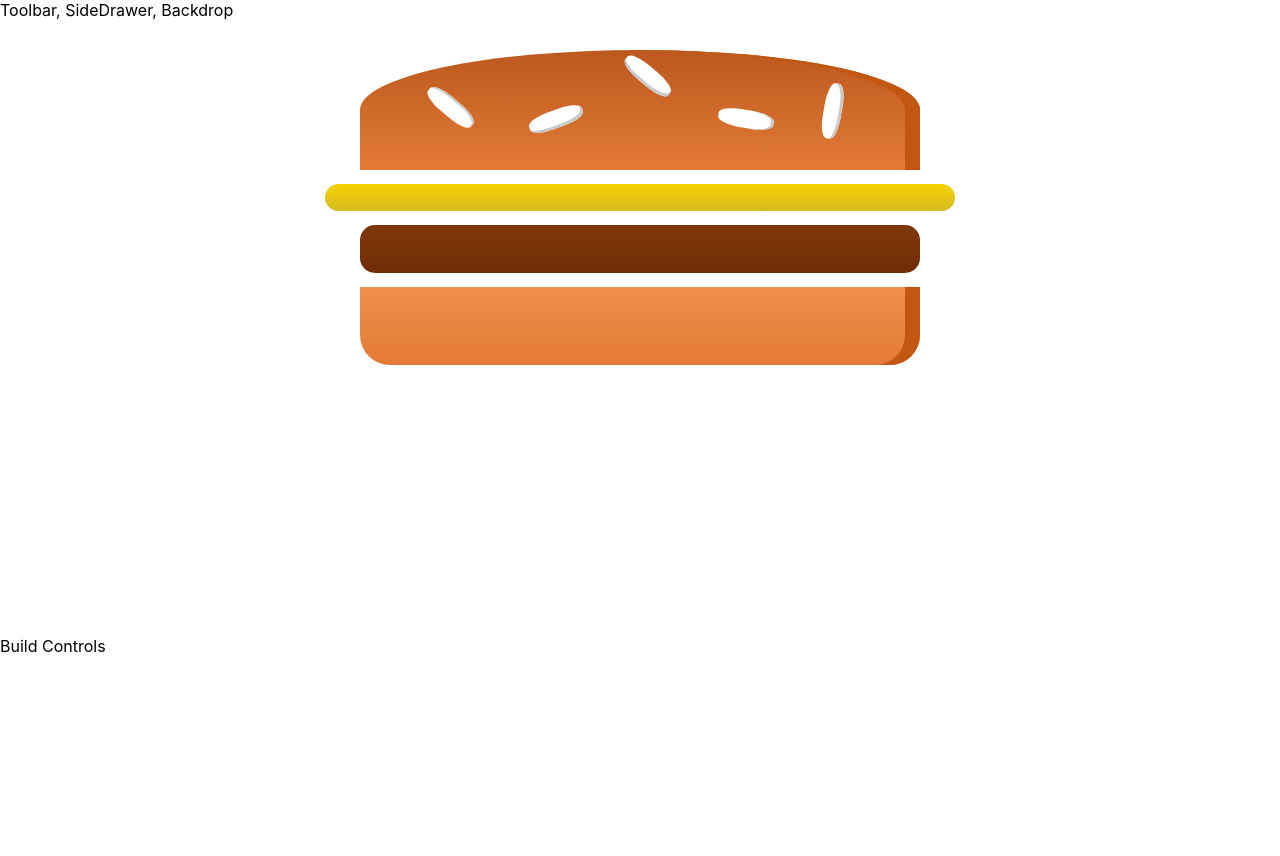
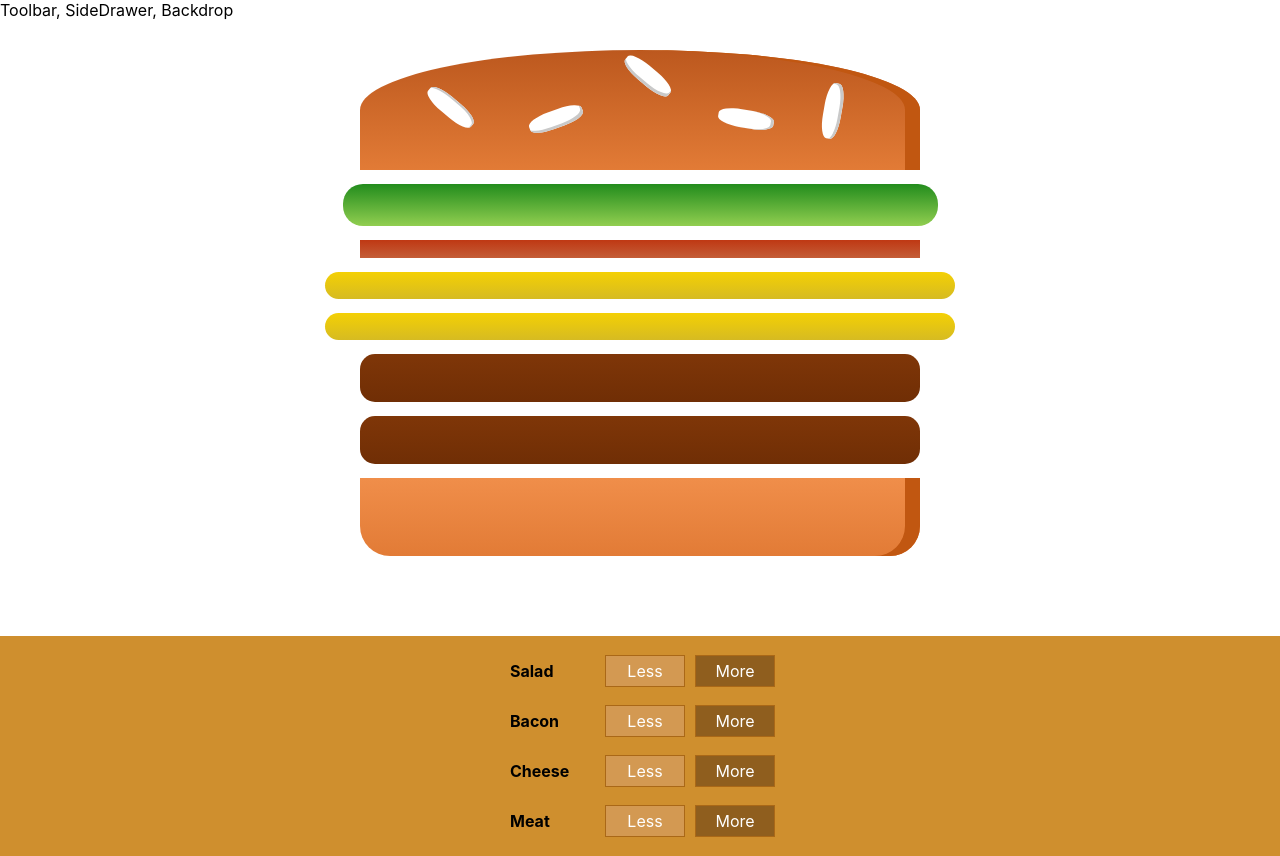
Before and after one commit to SandraCoburn/react-build-a-burger, a React (Create React App) app in the folder build-a-burger/: page / in a window 1280 px wide. Before the commit the page ends 800 px from the top, so only its background shows below. Built offline with nearby package versions, Linux system fonts and the light colour scheme.

Commit message:
Output ingredients dynamically, calculate ingredient sum dynamically, added buil control component

```diff
--- /dev/null
+++ b/build-a-burger/src/components/Burger/BuildControls/BuildControl/BuildControl.js
@@ -0,0 +1,11 @@
+import React from "react";
+import classes from "./BuildControl.module.css";
+
+const BuildControl = (props) => (
+  <div className={classes.BuildControl}>
+    <div className={classes.Label}> {props.label} </div>
+    <button className={classes.Less}>Less</button>
+    <button className={classes.More}>More</button>
+  </div>
+);
+export default BuildControl;
--- /dev/null
+++ b/build-a-burger/src/components/Burger/BuildControls/BuildControl/BuildControl.module.css
@@ -0,0 +1,57 @@
+.BuildControl {
+  display: flex;
+  justify-content: space-between;
+  align-items: center;
+  margin: 5px 0;
+}
+.BuildControl button {
+  display: block;
+  font: inherit;
+  padding: 5px;
+  margin: 0 5px;
+  width: 80px;
+  border: 1px solid #aa6817;
+  cursor: pointer;
+  outline: none;
+}
+
+.BuildControl button:disabled {
+  background-color: #ac9980;
+  border: 1px solid #7e7365;
+  color: #ccc;
+  cursor: default;
+}
+
+.BuildControl button:hover:disabled {
+  background-color: #ac9980;
+  color: #ccc;
+  cursor: not-allowed;
+}
+
+.Label {
+  padding: 10px;
+  font-weight: bold;
+  width: 80px;
+}
+
+.BuildControl .Less {
+  background-color: #d39952;
+  color: white;
+}
+
+.BuildControl .More {
+  background-color: #8f5e1e;
+  color: white;
+}
+
+.BuildControl .Less:hover,
+.BuildControl .Less:active {
+  background-color: #daa972;
+  color: white;
+}
+
+.BuildControl .More:hover,
+.BuildControl .More:active {
+  background-color: #99703f;
+  color: white;
+}
--- /dev/null
+++ b/build-a-burger/src/components/Burger/BuildControls/BuildControls.js
@@ -0,0 +1,19 @@
+import React from "react";
+import classes from "./BuildControls.module.css";
+import BuildControl from "./BuildControl/BuildControl";
+
+const controls = [
+  { label: "Salad", type: "salad" },
+  { label: "Bacon", type: "bacon" },
+  { label: "Cheese", type: "cheese" },
+  { label: "Meat", type: "meat" },
+];
+
+const BuildControls = (props) => (
+  <div className={classes.BuildControls}>
+    {controls.map((ctrl) => (
+      <BuildControl key={ctrl.label} label={ctrl.label} />
+    ))}
+  </div>
+);
+export default BuildControls;
--- /dev/null
+++ b/build-a-burger/src/components/Burger/BuildControls/BuildControls.module.css
@@ -0,0 +1,10 @@
+.BuildControls {
+  width: 100%;
+  background-color: #cf8f2e;
+  display: flex;
+  flex-flow: column;
+  align-items: center;
+  box-shadow: 0 2px 1ps #ccc;
+  margin: auto;
+  padding: 10px 0;
+}
--- a/build-a-burger/src/components/Burger/Burger.js
+++ b/build-a-burger/src/components/Burger/Burger.js
@@ -2,11 +2,26 @@
 import classes from "./Burger.module.css";
 import BurgerIngredients from "./BurgerIngredients/BurgerIngredients";
 const Burger = (props) => {
+  // we transfor the state object into an array
+  let transformedIngredients = Object.keys(props.ingredients)
+    .map((igKey) => {
+      //to build an array with an array inside that hold the ingredients
+      return [...Array(props.ingredients[igKey])].map((_, i) => {
+        return <BurgerIngredients key={igKey + 1} type={igKey} />;
+      });
+    })
+    .reduce((arr, el) => {
+      //previous value and current value
+      return arr.concat(el);
+    }, []); //initial value is an empty array
+  if (transformedIngredients.length === 0) {
+    transformedIngredients = <p>Please start adding ingredients!</p>;
+  }
+  console.log(transformedIngredients);
   return (
     <div className={classes.Burger}>
       <BurgerIngredients type="bread-top" />
-      <BurgerIngredients type="cheese" />
-      <BurgerIngredients type="meat" />
+      {transformedIngredients}
       <BurgerIngredients type="bread-bottom" />
     </div>
   );
--- a/build-a-burger/src/containers/BurgerBuilder/BurgerBuilder.js
+++ b/build-a-burger/src/containers/BurgerBuilder/BurgerBuilder.js
@@ -1,12 +1,22 @@
 import React, { Component } from "react";
 import Aux from "../../hoc/Aux";
 import Burger from "../../components/Burger/Burger";
+
+import BuildControls from "../../components/Burger/BuildControls/BuildControls";
 class BurgerBuilder extends Component {
+  state = {
+    ingredients: {
+      salad: 1,
+      bacon: 1,
+      cheese: 2,
+      meat: 2,
+    },
+  };
   render() {
     return (
       <Aux>
-        <Burger />
-        <div>Build Controls</div>
+        <Burger ingredients={this.state.ingredients} />
+        <BuildControls />
       </Aux>
     );
   }
```
